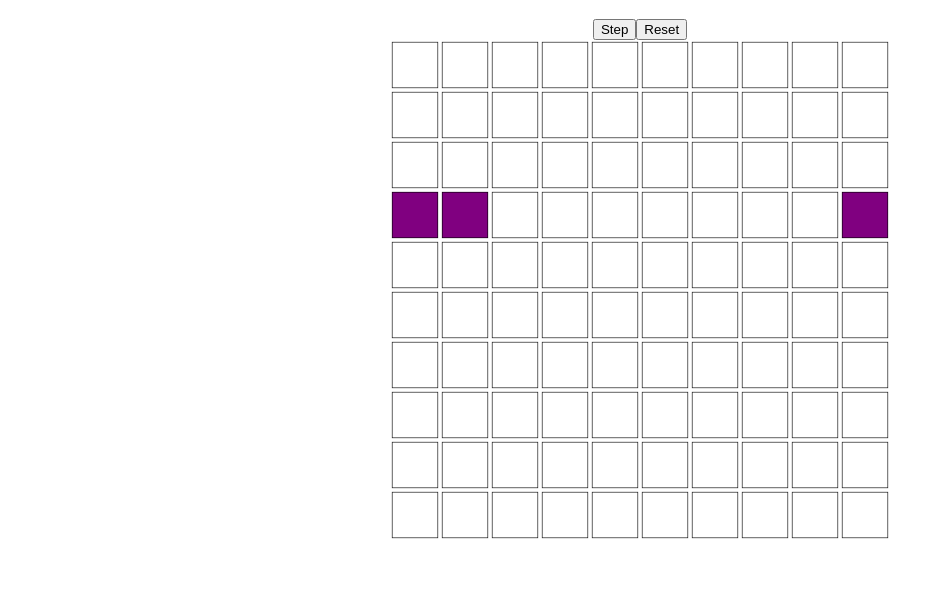
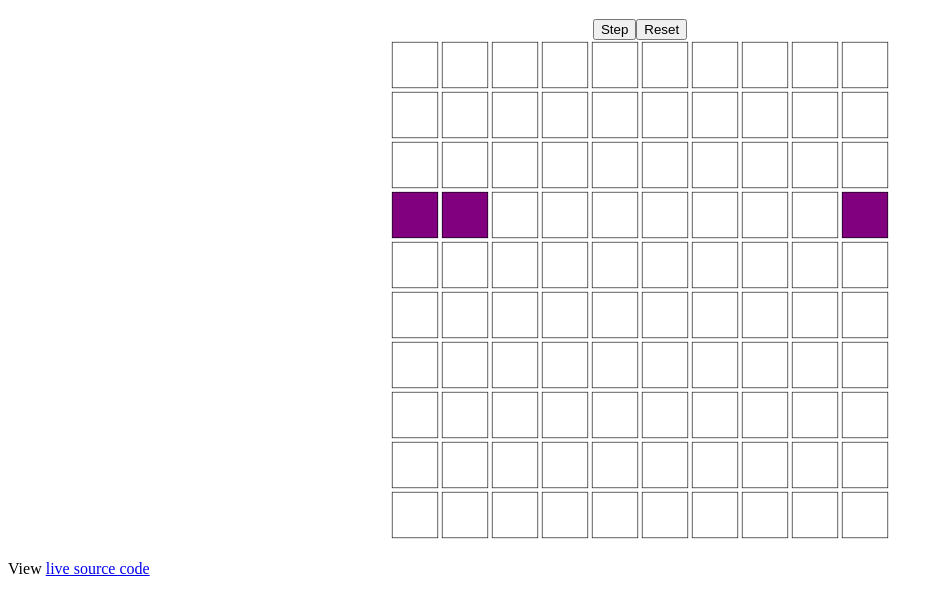
Before and after one commit to bobbicodes/conway, a plain HTML site: page index.html in a window 1280 px wide. Shown: the part 61-676 px from the top of the page, without its empty margins (0-944 px from the left). Drawn offline with Linux system fonts and the light colour scheme; files that its build step writes are made by us from their sources.

Commit message:
link to live source code

```diff
--- a/index.html
+++ b/index.html
@@ -10,5 +10,6 @@
     <div id="app">
     </div> <!-- end of app div -->
     <script src="dev-main.js" type="text/javascript"></script>
+    <p>View <a href="klipse.html">live source code</a>
   </body>
 </html>
```
